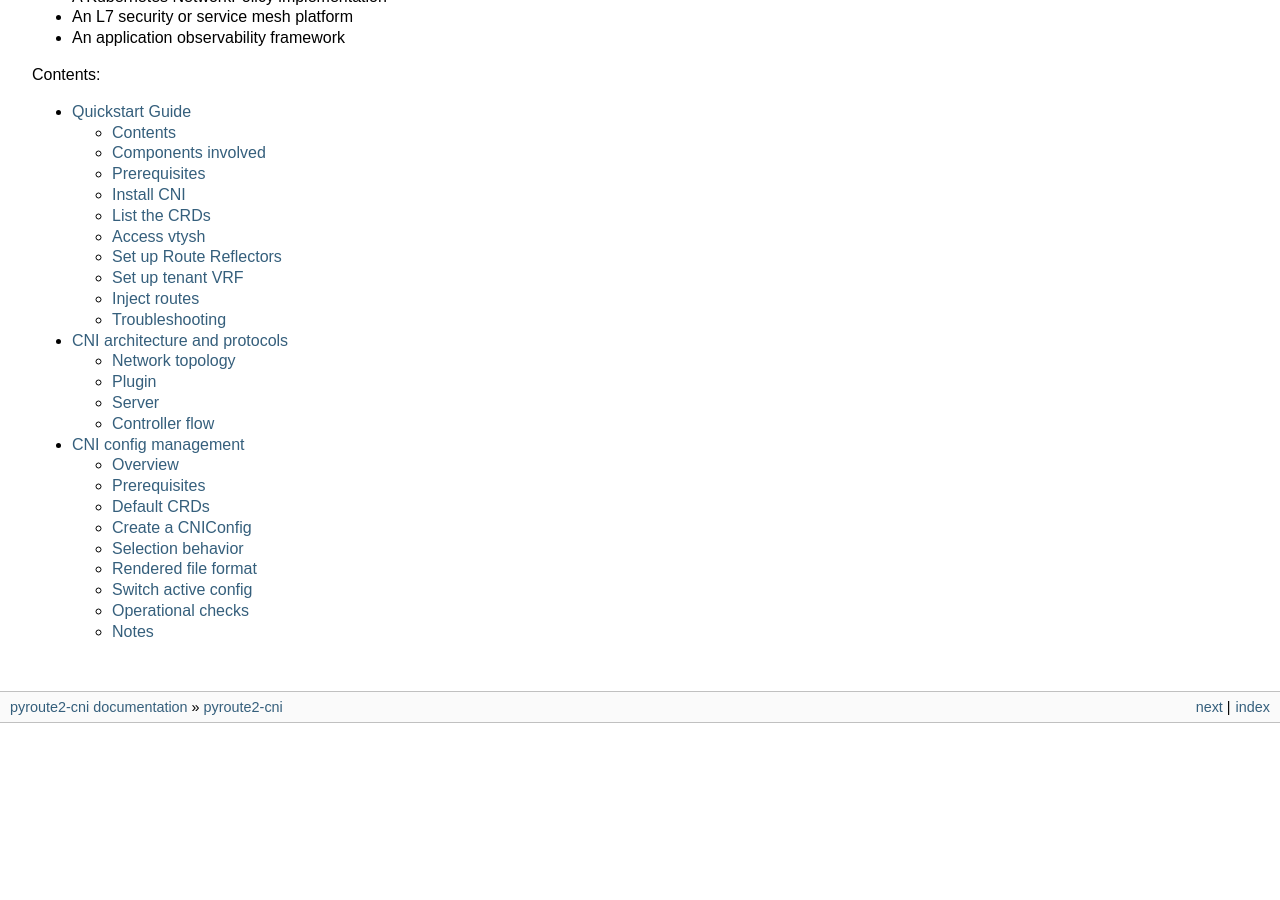
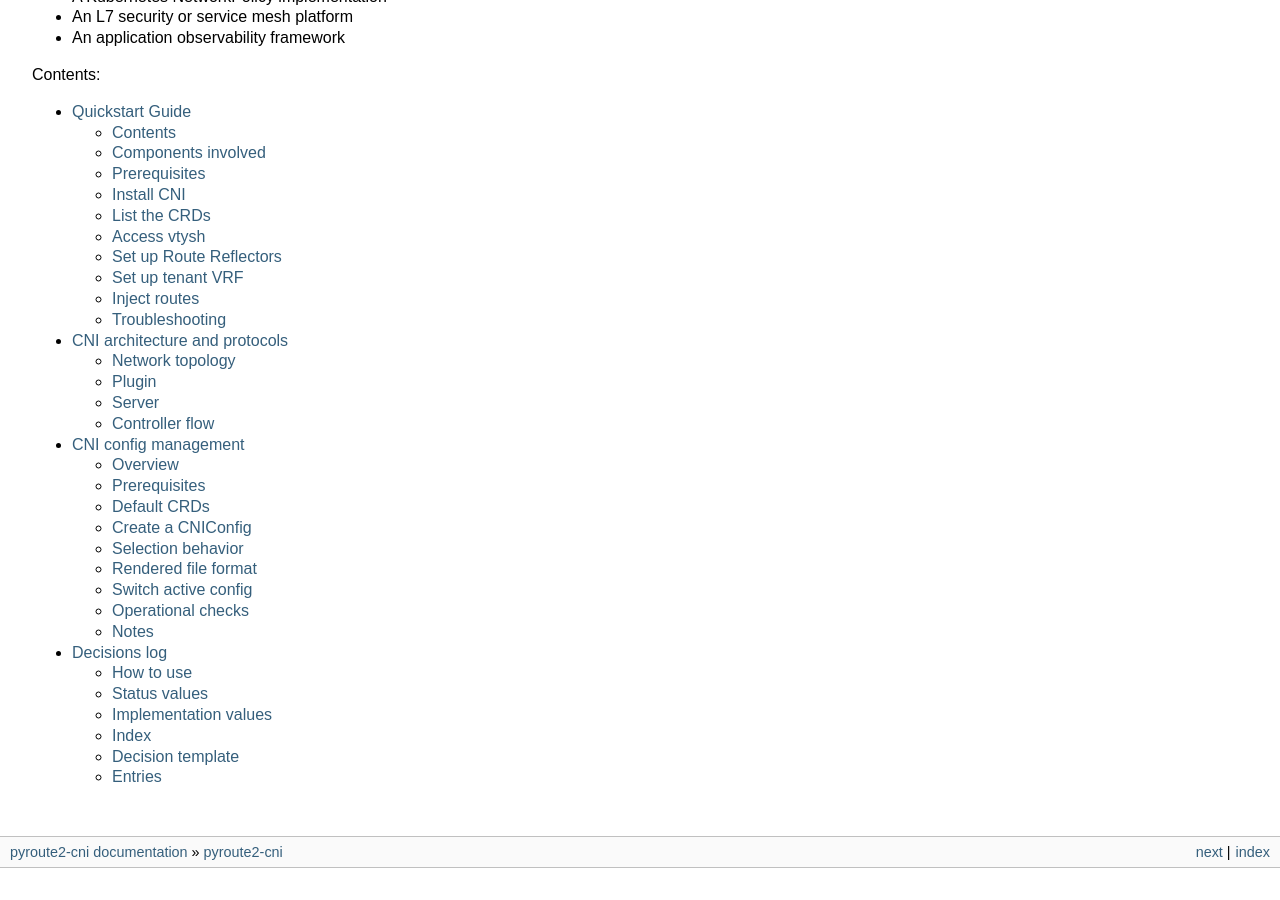
Before and after one commit to svinota/pyroute2-cni, a Sphinx documentation site: the page built from docs/index.rst, in a window 1280 px wide and 900 px high, scrolled down 1518 px. Built offline with Sphinx 7.4.7, drawn with Linux system fonts in a browser that asks for light colours; pages that are not in the unit, such as notebooks, are missing from menus; the version number could not be read and is left out; before the commit the page ends 2273 px from its top, so only the background shows below that; some of the changed lines change nothing that is shown.

Commit message:
docs: add decisions log

```diff
--- /dev/null
+++ b/docs/decisions.rst
@@ -0,0 +1,200 @@
+Decisions log
+=============
+
+This document tracks important technical and security decisions for
+``pyroute2-cni``. Keep entries concise, evidence-based, and easy to revisit.
+The decisions are documented in reverse chronological order (newest first).
+Decision IDs use the format ``YYYYMMDD-XX``.
+
+How to use
+----------
+
+* Record decisions that change architecture, security posture, operations,
+  observability, or compatibility.
+* Use one entry per decision.
+* Update status as decisions evolve.
+* Do not delete historical entries; mark superseded/rejected and reference the
+  newer decision ID.
+
+Status values
+-------------
+
+* ``proposed``: under discussion, not yet adopted
+* ``accepted``: approved and current
+* ``superseded``: replaced by a newer accepted decision
+* ``rejected``: considered and explicitly not adopted
+
+Implementation values
+---------------------
+
+* ``planned``: not started yet
+* ``in-progress``: implementation work is underway
+* ``partial``: implemented in part, follow-up required
+* ``implemented``: fully applied in code/manifests
+
+Index
+-----
+
+.. list-table::
+   :header-rows: 1
+   :widths: 22 48 14 16
+
+   * - ID
+     - Title
+     - Status
+     - Implementation
+   * - :ref:`20261110-02 <decision-20261110-02>`
+     - CM is the only writer of CNIStatus objects
+     - accepted
+     - planned
+   * - :ref:`20261110-01 <decision-20261110-01>`
+     - CNI role is read-only for non-IPAM CRDs
+     - accepted
+     - partial
+
+
+Decision template
+-----------------
+
+Copy this block for new entries.
+
+.. code-block:: rst
+
+   YYYYMMDD-XX: <Short title>
+   ~~~~~~~~~~~~~~~~~~~~~~~~~~
+
+   :Status: proposed|accepted|superseded|rejected
+   :Implementation: planned|in-progress|partial|implemented
+   :Supersedes: <optional decision ID>
+   :Superseded-by: <optional decision ID>
+
+   Context
+   ^^^^^^^
+
+   <Why this decision is needed.>
+
+   Decision
+   ^^^^^^^^
+
+   <What we decided.>
+
+   Alternatives considered
+   ^^^^^^^^^^^^^^^^^^^^^^^
+
+   * <Alternative A and why not chosen>
+   * <Alternative B and why not chosen>
+
+   Consequences
+   ^^^^^^^^^^^^
+
+   * <Consequence A>
+   * <Consequence B>
+
+   Evidence and references
+   ^^^^^^^^^^^^^^^^^^^^^^^
+
+   * Code: ``path/to/file.py``
+   * Config: ``path/to/manifest.yaml``
+   * Tracking: ``issue/PR/reference``
+
+   Review trigger
+   ^^^^^^^^^^^^^^
+
+   <When this should be revisited.>
+
+
+Entries
+-------
+
+.. _decision-20261110-02:
+
+20261110-02: CM is the only writer of CNIStatus objects
+~~~~~~~~~~~~~~~~~~~~~~~~~~~~~~~~~~~~~~~~~~~~~~~~~~~~~~~~
+
+:Status: accepted
+:Implementation: planned
+
+Context
+^^^^^^^
+
+``CNIStatus`` CRD is planned as a cluster-wide status surface for subsystems
+(``config``, ``bgp``, ``evpn``, ``ipam``, etc.). Allowing node-local,
+privileged CNI/FRR containers to write these objects would expand write
+capabilities, weaken least-privilege boundaries, and possibly lead to write
+races.
+
+Decision
+^^^^^^^^
+
+Only the CM pod writes ``CNIStatus`` objects and their status subresources.
+Node-local CNI/FRR containers publish health via probe/metrics endpoints and
+remain non-writers for ``CNIStatus``.
+
+The CM pod observes the local node for BGP/FDB inconsistencies to catch
+failures quickly, but relies on metrics to mark subsystems as healthy.
+
+Alternatives considered
+^^^^^^^^^^^^^^^^^^^^^^^
+
+* Per-node push directly to ``CNIStatus`` CRDs (rejected: broad write surface).
+* Per-node push to CM HTTP endpoint (rejected: requires an additional
+  authentication/authorization layer).
+
+Consequences
+^^^^^^^^^^^^
+
+* Single trusted writer, simpler audit trail, stronger RBAC boundaries.
+* Consistent cluster-wide aggregation semantics.
+* CM must discover and poll node endpoints, and handle partial
+  visibility/staleness.
+
+Review trigger
+^^^^^^^^^^^^^^
+
+Revisit if CM polling becomes too latent/expensive.
+
+
+.. _decision-20261110-01:
+
+20261110-01: CNI role is read-only for non-IPAM CRDs
+~~~~~~~~~~~~~~~~~~~~~~~~~~~~~~~~~~~~~~~~~~~~~~~~~~~~
+
+:Status: accepted
+:Implementation: partial
+
+Context
+^^^^^^^
+
+The CNI DaemonSet runs privileged on every node and has broad cluster impact.
+To reduce blast radius, the CNI role should follow strict least privilege.
+
+Decision
+^^^^^^^^
+
+The ``pyroute2-cni-clusterrole`` role must be restricted as follows:
+
+* For non-IPAM CRDs, allow read-only access (``get``, ``list``, ``watch``).
+* Allow updates only for status subresources where needed for reconciliation.
+* Keep write access for IPAM CRDs required by node-local allocation flows.
+* Do not grant spec mutation rights for other CNI CRDs.
+
+Alternatives considered
+^^^^^^^^^^^^^^^^^^^^^^^
+
+* Keep broad write permissions in the CNI role (rejected: larger compromise
+  impact).
+* Move all writes to CNI and remove CM writes (rejected: weakens separation
+  of duties).
+
+Consequences
+^^^^^^^^^^^^
+
+* Reduced control-plane abuse surface from privileged node agents.
+* Gap: current manifests still allow the CNI role to create ``VRFDomain``
+  objects; this does not match this decision and must be fixed in a
+  follow-up session.
+
+Review trigger
+^^^^^^^^^^^^^^
+
+Revisit when RBAC is refactored so CNI non-IPAM CRDs are strictly read-only.
--- a/docs/index.rst
+++ b/docs/index.rst
@@ -67,3 +67,4 @@
    general
    architecture
    config
+   decisions
```
